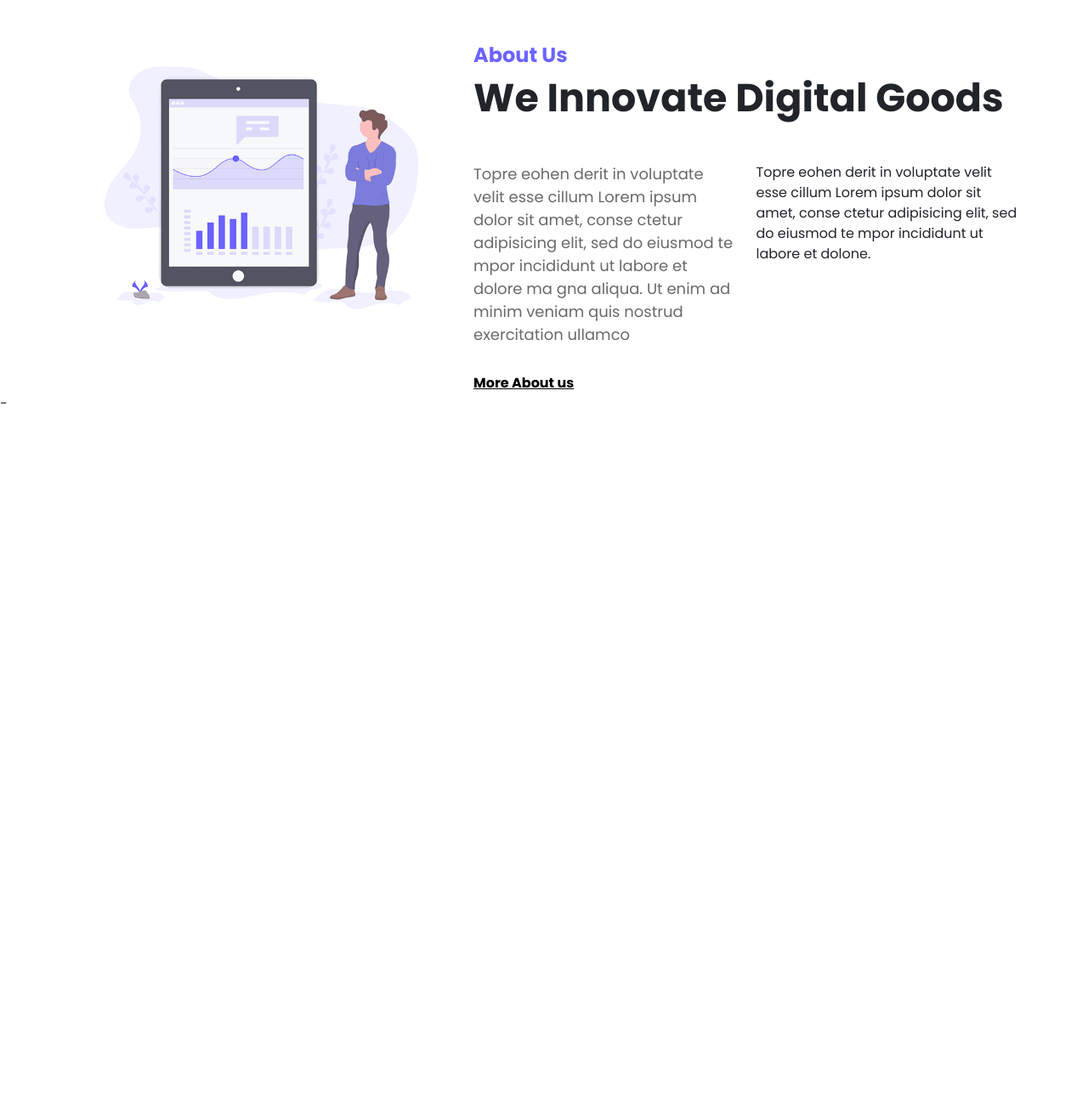
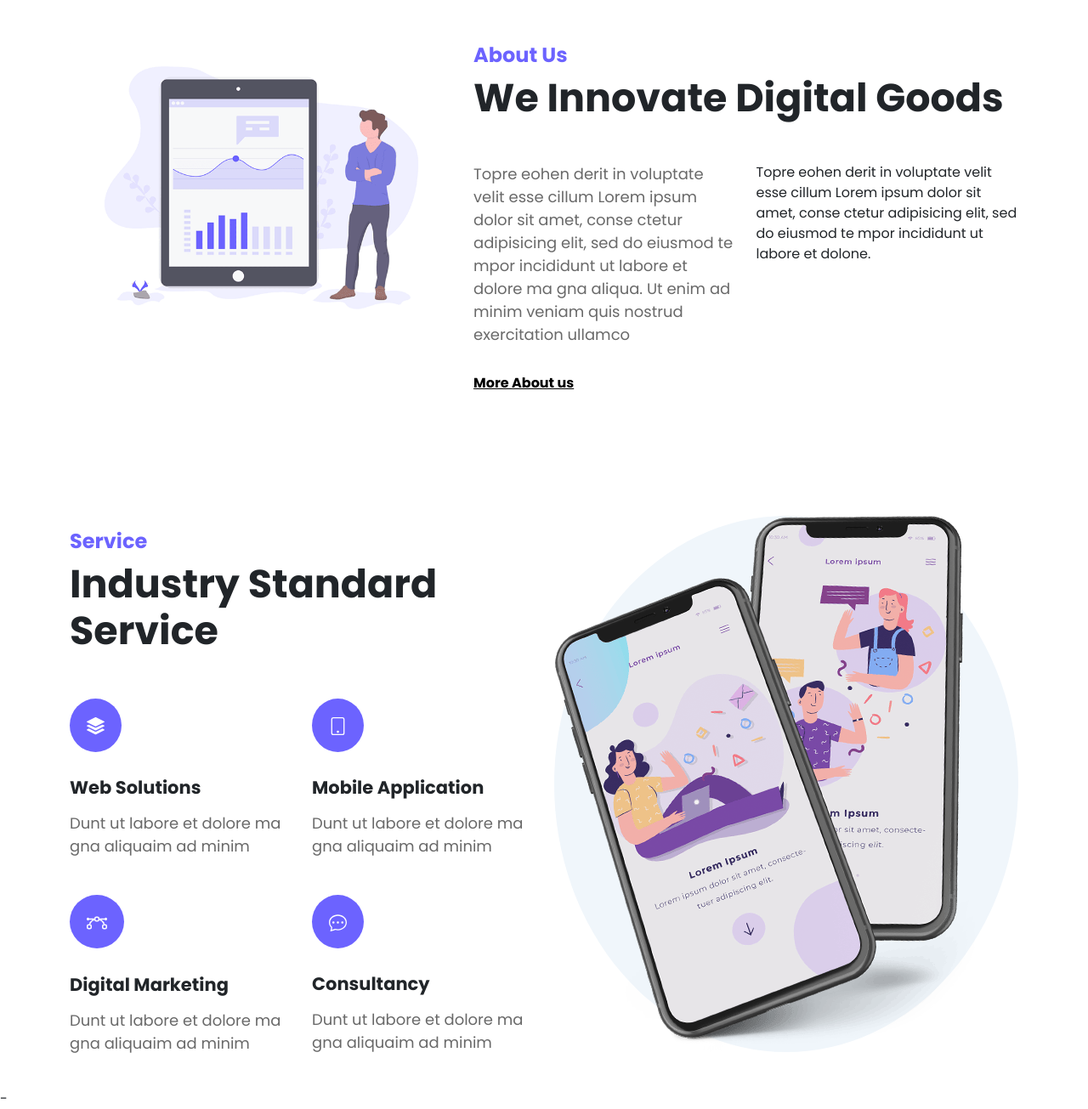
Before and after one commit to MaLeK2023/2050-Landing-Page, a plain HTML site: page index.html in a window 1280 px wide. Shown: the part 724-2029 px from the top of the page at 85% size. Before the commit the page ends 1211 px from the top, so only its background shows below. Drawn offline with nearby package versions, Linux system fonts and the light colour scheme; a web font is replaced by a local one.

Commit message:
Add files via upload

```diff
--- a/css/style.css
+++ b/css/style.css
@@ -62,3 +62,27 @@ font-weight: 700;
     font-weight: 600;
     font-size: 20px;
 }
+.img-rounded-background{
+    background-color: #F0F6FB;
+    border-radius: 100%;
+}
+.service-title{
+    font-size: 21px;
+    font-weight: 700;
+}
+.icon{
+    background-color: #6C63FF;
+    padding: 20px;
+    border-radius: 50%;
+    color: white;
+}
+.icon{
+    -webkit-transition-duration: .2s;
+
+}
+.mycard:hover .icon{
+   margin-left: 30px;
+
+}
+
+}
--- a/index.html
+++ b/index.html
@@ -103,6 +103,77 @@
     </div>
     <!-- end aboutus -->
 
+    <!-- start service -->
+    <div class="container pt-5">
+        <div class="row pt-5">
+            <div class="col-lg-6 mt-5">
+                <h2 class="text-subtitle mt-3">Service</h2>
+                <h1 class="text-title mb-5">Industry Standard Service</h1>
+                <divx class="row">
+                    <div class="col-lg-6 my-4 mycard">
+                        <span class="icon">
+                            <svg xmlns="http://www.w3.org/2000/svg" width="21" height="21" fill="currentColor"
+                                class="bi bi-stack" viewBox="0 0 16 16">
+                                <path
+                                    d="m14.12 10.163 1.715.858c.22.11.22.424 0 .534L8.267 15.34a.598.598 0 0 1-.534 0L.165 11.555a.299.299 0 0 1 0-.534l1.716-.858 5.317 2.659c.505.252 1.1.252 1.604 0l5.317-2.66zM7.733.063a.598.598 0 0 1 .534 0l7.568 3.784a.3.3 0 0 1 0 .535L8.267 8.165a.598.598 0 0 1-.534 0L.165 4.382a.299.299 0 0 1 0-.535L7.733.063z" />
+                                <path
+                                    d="m14.12 6.576 1.715.858c.22.11.22.424 0 .534l-7.568 3.784a.598.598 0 0 1-.534 0L.165 7.968a.299.299 0 0 1 0-.534l1.716-.858 5.317 2.659c.505.252 1.1.252 1.604 0l5.317-2.659z" />
+                            </svg>
+                        </span>
+                        <h2 class="service-title mt-5">Web Solutions</h2>
+                        <p class="text-p my-3">Dunt ut labore et dolore ma gna aliquaim ad minim</p>
+
+                    </div>
+                    <div class="col-lg-6 my-4 mycard">
+                        <span class="icon">
+                            <svg xmlns="http://www.w3.org/2000/svg" width="21" height="21" fill="currentColor"
+                                class="bi bi-tablet" viewBox="0 0 16 16">
+                                <path
+                                    d="M12 1a1 1 0 0 1 1 1v12a1 1 0 0 1-1 1H4a1 1 0 0 1-1-1V2a1 1 0 0 1 1-1h8zM4 0a2 2 0 0 0-2 2v12a2 2 0 0 0 2 2h8a2 2 0 0 0 2-2V2a2 2 0 0 0-2-2H4z" />
+                                <path d="M8 14a1 1 0 1 0 0-2 1 1 0 0 0 0 2z" />
+                            </svg>
+                        </span>
+                        <h2 class="service-title mt-5">Mobile Application</h2>
+                        <p class="text-p my-3">Dunt ut labore et dolore ma gna aliquaim ad minim</p>
+
+                    </div>
+                    <div class="col-lg-6 my-4 mycard">
+                        <span class="icon">
+                            <svg xmlns="http://www.w3.org/2000/svg" width="24" height="24" fill="currentColor" class="bi bi-bezier" viewBox="0 0 16 16">
+                                <path fill-rule="evenodd" d="M0 10.5A1.5 1.5 0 0 1 1.5 9h1A1.5 1.5 0 0 1 4 10.5v1A1.5 1.5 0 0 1 2.5 13h-1A1.5 1.5 0 0 1 0 11.5v-1zm1.5-.5a.5.5 0 0 0-.5.5v1a.5.5 0 0 0 .5.5h1a.5.5 0 0 0 .5-.5v-1a.5.5 0 0 0-.5-.5h-1zm10.5.5A1.5 1.5 0 0 1 13.5 9h1a1.5 1.5 0 0 1 1.5 1.5v1a1.5 1.5 0 0 1-1.5 1.5h-1a1.5 1.5 0 0 1-1.5-1.5v-1zm1.5-.5a.5.5 0 0 0-.5.5v1a.5.5 0 0 0 .5.5h1a.5.5 0 0 0 .5-.5v-1a.5.5 0 0 0-.5-.5h-1zM6 4.5A1.5 1.5 0 0 1 7.5 3h1A1.5 1.5 0 0 1 10 4.5v1A1.5 1.5 0 0 1 8.5 7h-1A1.5 1.5 0 0 1 6 5.5v-1zM7.5 4a.5.5 0 0 0-.5.5v1a.5.5 0 0 0 .5.5h1a.5.5 0 0 0 .5-.5v-1a.5.5 0 0 0-.5-.5h-1z"/>
+                                <path d="M6 4.5H1.866a1 1 0 1 0 0 1h2.668A6.517 6.517 0 0 0 1.814 9H2.5c.123 0 .244.015.358.043a5.517 5.517 0 0 1 3.185-3.185A1.503 1.503 0 0 1 6 5.5v-1zm3.957 1.358A1.5 1.5 0 0 0 10 5.5v-1h4.134a1 1 0 1 1 0 1h-2.668a6.517 6.517 0 0 1 2.72 3.5H13.5c-.123 0-.243.015-.358.043a5.517 5.517 0 0 0-3.185-3.185z"/>
+                              </svg>
+                        </span>
+                        <h2 class="service-title mt-5">Digital Marketing</h2>
+                        <p class="text-p my-3">Dunt ut labore et dolore ma gna aliquaim ad minim</p>
+
+                    </div>
+                    <div class="col-lg-6 my-4 mycard">
+                        <span class="icon">
+                            <svg xmlns="http://www.w3.org/2000/svg" width="21" height="21" fill="currentColor"
+                                class="bi bi-chat-dots" viewBox="0 0 16 16">
+                                <path
+                                    d="M5 8a1 1 0 1 1-2 0 1 1 0 0 1 2 0zm4 0a1 1 0 1 1-2 0 1 1 0 0 1 2 0zm3 1a1 1 0 1 0 0-2 1 1 0 0 0 0 2z" />
+                                <path
+                                    d="m2.165 15.803.02-.004c1.83-.363 2.948-.842 3.468-1.105A9.06 9.06 0 0 0 8 15c4.418 0 8-3.134 8-7s-3.582-7-8-7-8 3.134-8 7c0 1.76.743 3.37 1.97 4.6a10.437 10.437 0 0 1-.524 2.318l-.003.011a10.722 10.722 0 0 1-.244.637c-.079.186.074.394.273.362a21.673 21.673 0 0 0 .693-.125zm.8-3.108a1 1 0 0 0-.287-.801C1.618 10.83 1 9.468 1 8c0-3.192 3.004-6 7-6s7 2.808 7 6c0 3.193-3.004 6-7 6a8.06 8.06 0 0 1-2.088-.272 1 1 0 0 0-.711.074c-.387.196-1.24.57-2.634.893a10.97 10.97 0 0 0 .398-2z" />
+                            </svg>
+                        </span>
+                        <h2 class="service-title mt-5">Consultancy</h2>
+                        <p class="text-p my-3">Dunt ut labore et dolore ma gna aliquaim ad minim</p>
+
+                    </div>
+            </div>
+            <div class="col-lg-6 mt-5">
+                <div class="img-rounded-background">
+                    <img src="img/service-img.png" alt="">
+                </div>
+            </div>
+        </div>
+
+     </div>
+   </div>
+    <!-- end service -->
+
     <script src="https://cdn.jsdelivr.net/npm/bootstrap@5.3.0-alpha1/dist/js/bootstrap.bundle.min.js"
         integrity="sha384-w76AqPfDkMBDXo30jS1Sgez6pr3x5MlQ1ZAGC+nuZB+EYdgRZgiwxhTBTkF7CXvN" crossorigin="anonymous">
     </script>
```
